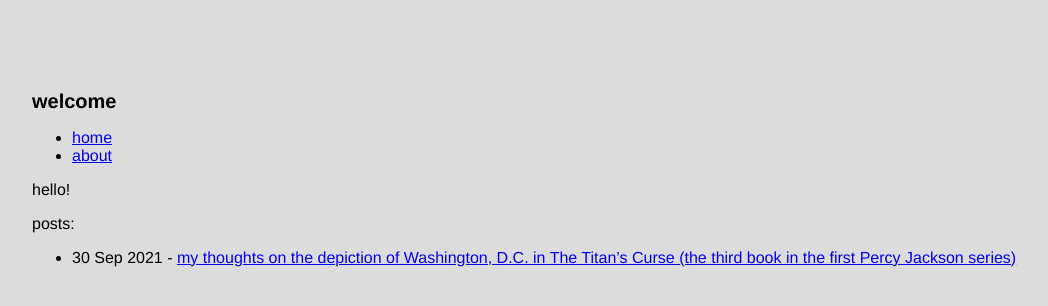
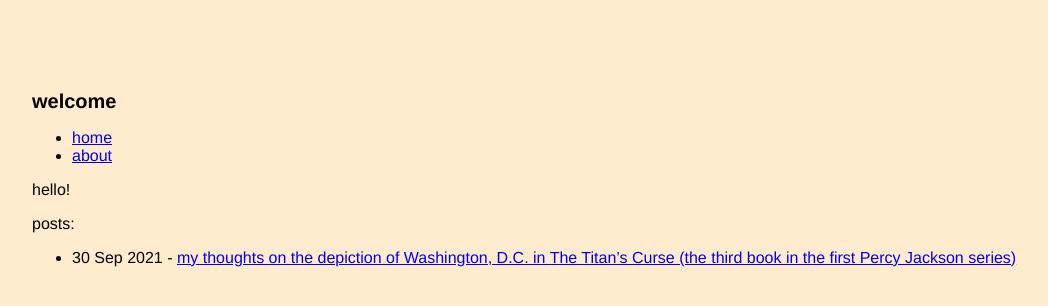
Before and after one commit to radicula/radicula.github.io, a Jekyll site: the page built from index.md, in a window 1280 px wide. Shown: the top 306 px of the page, without its empty margins (32-1080 px from the left). Built offline with Jekyll 4.4.1, drawn with Linux system fonts in a browser that asks for light colours.

Commit message:
change color

```diff
--- a/css/main.css
+++ b/css/main.css
@@ -1,7 +1,7 @@
 body {
     margin: 7% 5%;
     font-family: "Helvetica", sans-serif;
-    background-color: gainsboro;
+    background-color: blanchedalmond;
 }
 
 div#header ul {
```
